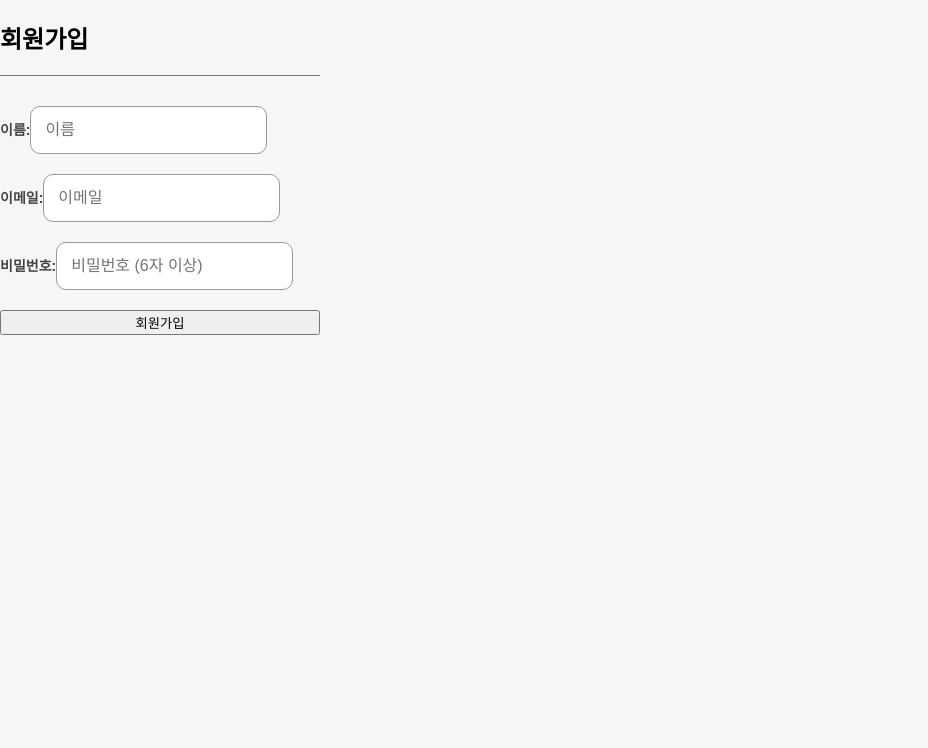
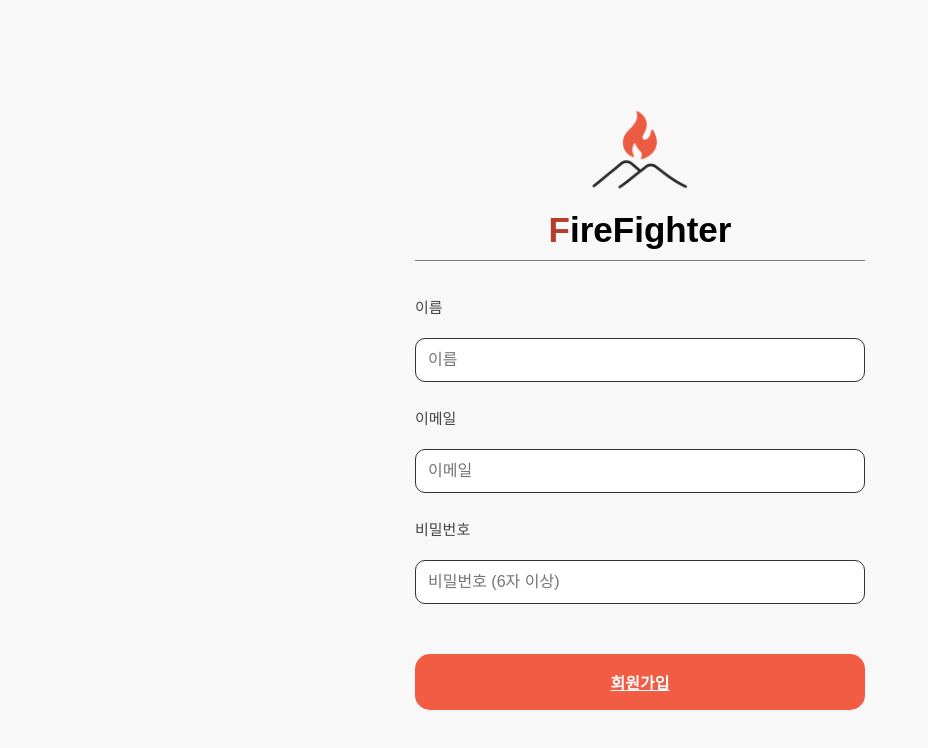
Before and after one commit to jonggu2020/fire_simulation, a React (Create React App) app in the folder Project/firefighter/: page /signup in a window 1280 px wide. Shown: the top 748 px of the page, without its empty margins (0-928 px from the left). Built offline with nearby package versions, Linux system fonts and the light colour scheme; the HTML template or start-up script is replaced by a standard one.

Commit message:
Update SignUp.js

```diff
--- a/Project/firefighter/src/components/SignUp.js
+++ b/Project/firefighter/src/components/SignUp.js
@@ -1,94 +1,83 @@
-/**
- * src/components/SignUp.js
- *
- * 회원가입 페이지 컴포넌트입니다.
- * Firebase Authentication을 사용하여 새로운 사용자를 생성합니다.
- */
-
-import React, { useState } from "react";
-import { useNavigate } from "react-router-dom";
+// src/components/SignUp.js
+import React, { useState } from 'react';
+import { createUserWithEmailAndPassword } from 'firebase/auth';
+import { auth } from '../firebaseConfig';
+import { useNavigate } from 'react-router-dom';
+import './SignUp.css'; // ✅ css 연결
+import logo from '../assets/firefighter_logo.png';
 
 function SignUp() {
   const [name, setName] = useState('');
   const [email, setEmail] = useState('');
   const [password, setPassword] = useState('');
   const [error, setError] = useState(null);
-    const [message, setMessage] = useState('');
+  const [successMessage, setSuccessMessage] = useState('');
   const navigate = useNavigate();
 
   const handleSignUp = async (e) => {
     e.preventDefault();
     setError(null);
-        setMessage('');
-
+    setSuccessMessage('');
     try {
-            const response = await fetch('/api/auth/register', {
-                method: 'POST',
-                headers: {
-                    'Content-Type': 'application/json',
-                },
-                body: JSON.stringify({ name, email, password }),
-            });
-
-            const data = await response.json();
-
-            if (!response.ok) {
-                throw new Error(data.message || '회원가입에 실패했습니다.');
-            }
-
-            setMessage('회원가입 성공! 로그인 페이지로 이동합니다.');
-
-            setTimeout(() => {
-                navigate('/login');
-            }, 2000);
-        } catch (error) {
-            setError(error.message);
+      await createUserWithEmailAndPassword(auth, email, password);
+      setSuccessMessage('회원가입이 완료되었습니다.');
+      setTimeout(() => navigate('/login'), 1500);
+    } catch (err) {
+      setError(err.message);
     }
   };
 
   return (
-        <div>
-            <h2>회원가입</h2>
-            <form onSubmit={handleSignUp}>
-                <div>
-                    <label htmlFor="name">이름:</label>
+    <div className="signup-container">
+      <div className="signup-wrapper">
+        <div className="signup-header">
+          <img src={logo} alt="FireFighter Logo" className="signup-logo" />
+          <h2 className="signup-title">
+            <span className="red-F">F</span>ireFighter
+          </h2>
+        </div>
+
+
+        <form className="signup-form" onSubmit={handleSignUp}>
+          <label htmlFor="name" className="signup-label">이름</label>
           <input
+            id="name"
             type="text"
-                        id="name"
             placeholder="이름"
             value={name}
             onChange={(e) => setName(e.target.value)}
+            className="signup-input"
             required
           />
-                </div>
-                <div>
-                    <label htmlFor="email">이메일:</label>
+
+          <label htmlFor="email" className="signup-label">이메일</label>
           <input
+            id="email"
             type="email"
-                        id="email"
             placeholder="이메일"
             value={email}
             onChange={(e) => setEmail(e.target.value)}
+            className="signup-input"
             required
           />
-                </div>
-                <div>
-                    <label htmlFor="password">비밀번호:</label>
+
+          <label htmlFor="password" className="signup-label">비밀번호</label>
           <input
+            id="password"
             type="password"
-                        id="password"
             placeholder="비밀번호 (6자 이상)"
             value={password}
             onChange={(e) => setPassword(e.target.value)}
+            className="signup-input"
             required
           />
-                </div>
-                <button type="submit">회원가입</button>
+
+          <button type="submit" className="signup-button">회원가입</button>
         </form>
 
-            {/* 에러 또는 성공 메시지 표시 */}
-            {error && <p style={{ color: 'red' }}>에러: {error}</p>}
-            {message && <p style={{ color: 'green' }}>{message}</p>}
+        {successMessage && <p className="signup-success">{successMessage}</p>}
+        {error && <p className="signup-error">{error}</p>}
+      </div>
     </div>
   );
 }
```
Lines whose indentation alone changed are shown as unchanged.
